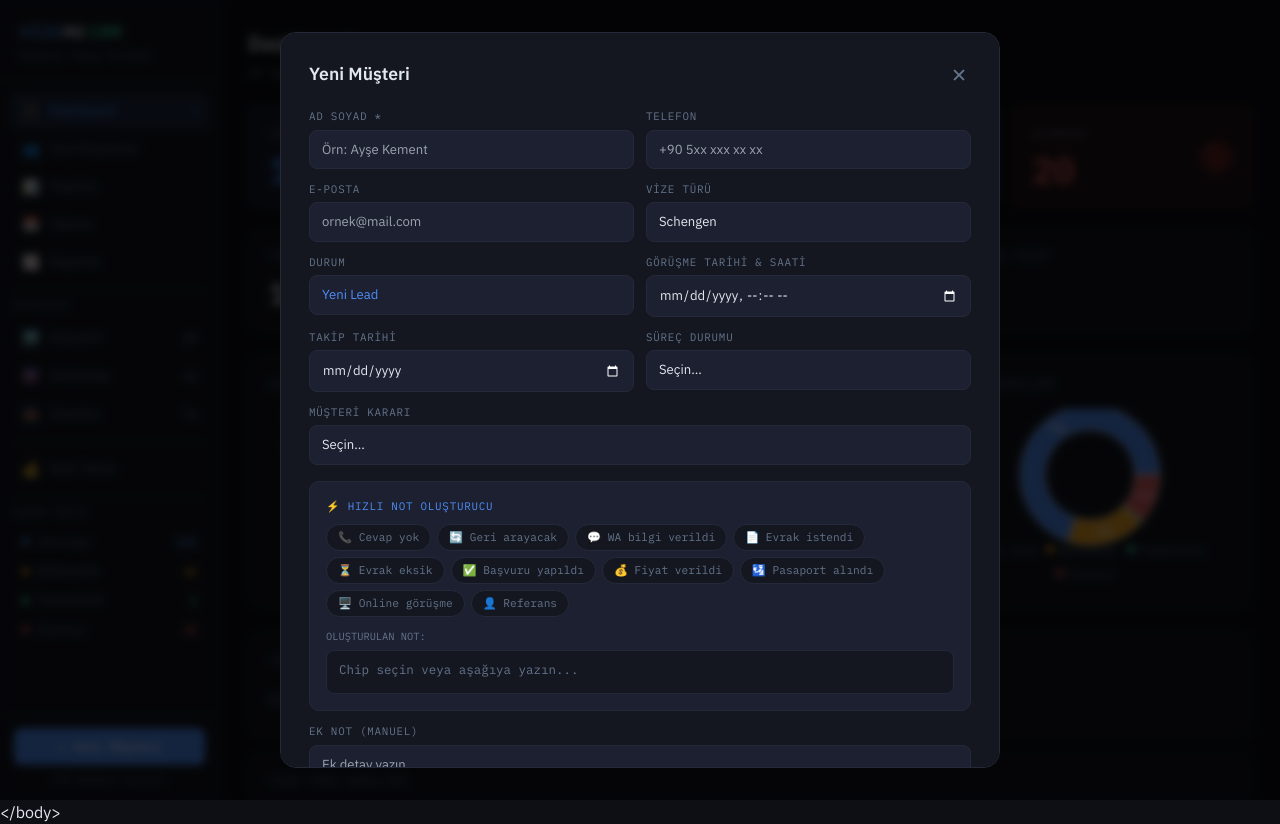
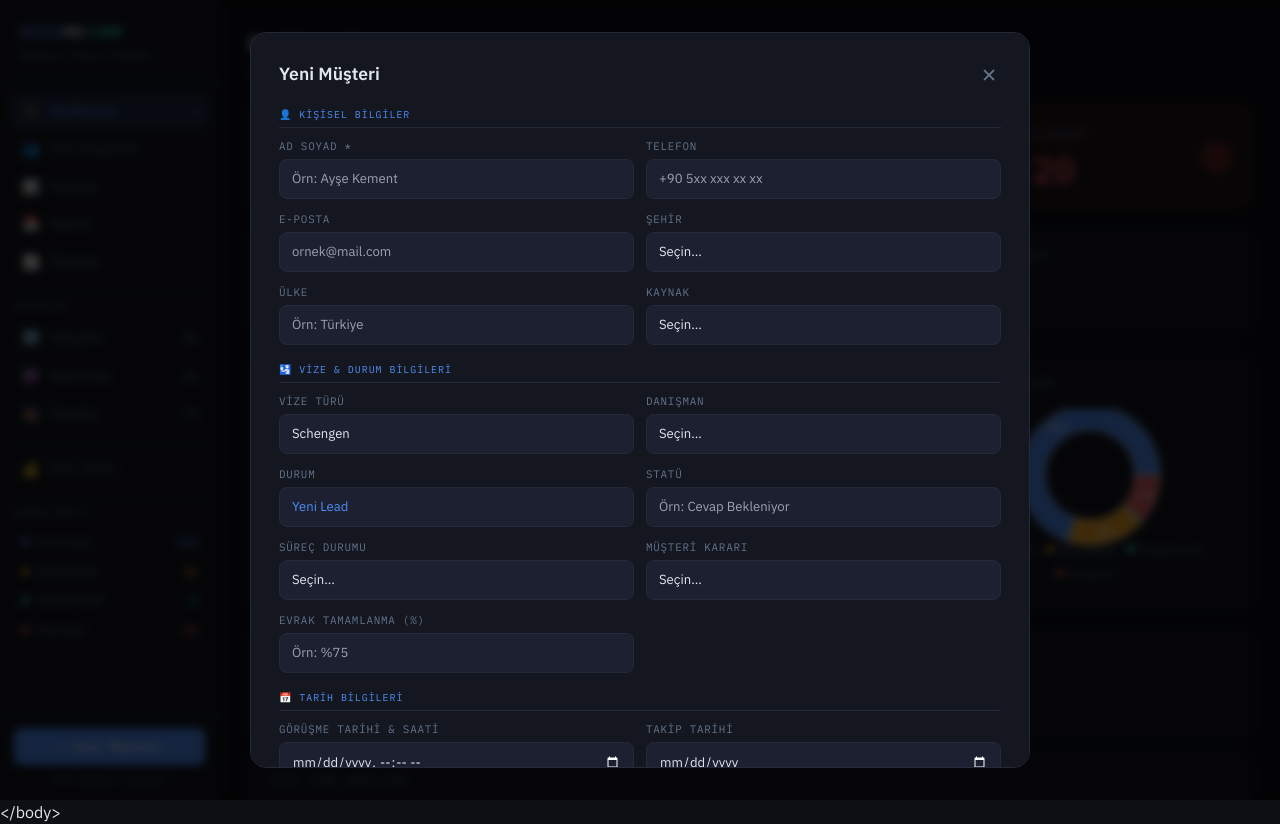
Before and after one commit to erayvizemo/vizemocrm, a React (Vite) app: page / in a window 1280 px wide. Both pictures are taken after a click on the button "+ Yeni Müşteri". Built offline with nearby package versions, Linux system fonts and the light colour scheme.

Commit message:
feat: Musteri karti ve tablo hizalandi - tum alanlar duzenlenebilir

```diff
--- a/src/components/CustomerModal.tsx
+++ b/src/components/CustomerModal.tsx
@@ -2,6 +2,10 @@ import { useState, useEffect } from 'react';
 import { useApp } from '../context/AppContext';
 import { Customer, VISA_TYPES, STATUS_TYPES, PROCESS_TYPES, DECISION_TYPES, QUICK_CHIPS } from '../types';
 import { getStatusColor, getStatusBg } from '../utils/helpers';
+
+const DANISMAN_LIST = ['Eray', 'Dilara', 'Selin', 'Merve', 'Ali', 'Diğer'];
+const SEHIR_LIST = ['Eskişehir', 'Gaziantep', 'İstanbul', 'Ankara', 'Diğer'];
+const KAYNAK_LIST = ['Instagram', 'Referans', 'Web Site', 'Yüz Yüze', 'WhatsApp', 'Diğer'];
 
 const inputStyle: React.CSSProperties = {
   background: 'var(--surface2)',
@@ -45,6 +49,7 @@ export default function CustomerModal() {
   const [form, setForm] = useState({
     ad: '', telefon: '', email: '', vize: 'Schengen',
     durum: 'Yeni Lead' as Customer['durum'],
+    danisman: '', sehir: '', statu: '', kaynak: '', ulke: '', evrakPct: '',
     gorusme: '', takip: '', surec: '', karar: '', not: '',
   });
   const [activeChips, setActiveChips] = useState<string[]>([]);
@@ -57,12 +62,19 @@ export default function CustomerModal() {
     if (customer) {
       setForm({
         ad: customer.ad, telefon: customer.telefon, email: customer.email,
-        vize: customer.vize, durum: customer.durum, gorusme: customer.gorusme,
-        takip: customer.takip, surec: customer.surec, karar: customer.karar,
-        not: customer.not,
+        vize: customer.vize, durum: customer.durum,
+        danisman: customer.danisman ?? '', sehir: customer.sehir ?? '',
+        statu: customer.statu ?? '', kaynak: customer.kaynak ?? '',
+        ulke: customer.ulke ?? '', evrakPct: customer.evrakPct ?? '',
+        gorusme: customer.gorusme, takip: customer.takip,
+        surec: customer.surec, karar: customer.karar, not: customer.not,
       });
     } else {
-      setForm({ ad: '', telefon: '', email: '', vize: 'Schengen', durum: 'Yeni Lead', gorusme: '', takip: '', surec: '', karar: '', not: '' });
+      setForm({
+        ad: '', telefon: '', email: '', vize: 'Schengen', durum: 'Yeni Lead',
+        danisman: '', sehir: '', statu: '', kaynak: '', ulke: '', evrakPct: '',
+        gorusme: '', takip: '', surec: '', karar: '', not: '',
+      });
     }
   }, [isOpen, customerId]);
 
@@ -95,7 +107,6 @@ export default function CustomerModal() {
       if (finalNote && finalNote !== customer.not) {
         log.push({ timestamp: nowStr, text: finalNote });
       }
-      // Log status change
       if (form.durum !== customer.durum) {
         log.push({ timestamp: nowStr, text: `Durum değişti: ${customer.durum} → ${form.durum}` });
       }
@@ -126,7 +137,7 @@ export default function CustomerModal() {
         background: 'var(--surface)',
         border: '1px solid var(--border)',
         borderRadius: 16,
-        width: 720,
+        width: 780,
         maxWidth: '96vw',
         maxHeight: '92vh',
         overflowY: 'auto',
@@ -236,7 +247,11 @@ export default function CustomerModal() {
         {/* Info tab */}
         {activeTab === 'info' && (
           <>
-            {/* Form grid */}
+            {/* Section: Kişisel Bilgiler */}
+            <div style={{ marginBottom: 18 }}>
+              <div style={{ fontSize: '0.62rem', fontFamily: "'IBM Plex Mono', monospace", textTransform: 'uppercase', letterSpacing: '0.1em', color: 'var(--accent)', marginBottom: 10, paddingBottom: 4, borderBottom: '1px solid var(--border)' }}>
+                👤 Kişisel Bilgiler
+              </div>
               <div style={{ display: 'grid', gridTemplateColumns: '1fr 1fr', gap: 12 }}>
                 <FormField label="Ad Soyad *">
                   <input
@@ -271,6 +286,50 @@ export default function CustomerModal() {
                     onBlur={e => (e.target.style.borderColor = 'var(--border)')}
                   />
                 </FormField>
+                <FormField label="Şehir">
+                  <select
+                    value={form.sehir}
+                    onChange={e => setForm(p => ({ ...p, sehir: e.target.value }))}
+                    style={inputStyle}
+                    onFocus={e => (e.target.style.borderColor = 'var(--accent)')}
+                    onBlur={e => (e.target.style.borderColor = 'var(--border)')}
+                  >
+                    <option value="">Seçin...</option>
+                    {SEHIR_LIST.map(s => <option key={s}>{s}</option>)}
+                  </select>
+                </FormField>
+                <FormField label="Ülke">
+                  <input
+                    type="text"
+                    value={form.ulke}
+                    onChange={e => setForm(p => ({ ...p, ulke: e.target.value }))}
+                    placeholder="Örn: Türkiye"
+                    style={inputStyle}
+                    onFocus={e => (e.target.style.borderColor = 'var(--accent)')}
+                    onBlur={e => (e.target.style.borderColor = 'var(--border)')}
+                  />
+                </FormField>
+                <FormField label="Kaynak">
+                  <select
+                    value={form.kaynak}
+                    onChange={e => setForm(p => ({ ...p, kaynak: e.target.value }))}
+                    style={inputStyle}
+                    onFocus={e => (e.target.style.borderColor = 'var(--accent)')}
+                    onBlur={e => (e.target.style.borderColor = 'var(--border)')}
+                  >
+                    <option value="">Seçin...</option>
+                    {KAYNAK_LIST.map(k => <option key={k}>{k}</option>)}
+                  </select>
+                </FormField>
+              </div>
+            </div>
+
+            {/* Section: Vize & Durum */}
+            <div style={{ marginBottom: 18 }}>
+              <div style={{ fontSize: '0.62rem', fontFamily: "'IBM Plex Mono', monospace", textTransform: 'uppercase', letterSpacing: '0.1em', color: 'var(--accent)', marginBottom: 10, paddingBottom: 4, borderBottom: '1px solid var(--border)' }}>
+                🛂 Vize & Durum Bilgileri
+              </div>
+              <div style={{ display: 'grid', gridTemplateColumns: '1fr 1fr', gap: 12 }}>
                 <FormField label="Vize Türü">
                   <select
                     value={form.vize}
@@ -280,6 +339,18 @@ export default function CustomerModal() {
                     onBlur={e => (e.target.style.borderColor = 'var(--border)')}
                   >
                     {VISA_TYPES.map(v => <option key={v}>{v}</option>)}
+                  </select>
+                </FormField>
+                <FormField label="Danışman">
+                  <select
+                    value={form.danisman}
+                    onChange={e => setForm(p => ({ ...p, danisman: e.target.value }))}
+                    style={inputStyle}
+                    onFocus={e => (e.target.style.borderColor = 'var(--accent)')}
+                    onBlur={e => (e.target.style.borderColor = 'var(--border)')}
+                  >
+                    <option value="">Seçin...</option>
+                    {DANISMAN_LIST.map(d => <option key={d}>{d}</option>)}
                   </select>
                 </FormField>
                 <FormField label="Durum">
@@ -293,6 +364,61 @@ export default function CustomerModal() {
                     {STATUS_TYPES.map(s => <option key={s} style={{ color: 'var(--text)' }}>{s}</option>)}
                   </select>
                 </FormField>
+                <FormField label="Statü">
+                  <input
+                    type="text"
+                    value={form.statu}
+                    onChange={e => setForm(p => ({ ...p, statu: e.target.value }))}
+                    placeholder="Örn: Cevap Bekleniyor"
+                    style={inputStyle}
+                    onFocus={e => (e.target.style.borderColor = 'var(--accent)')}
+                    onBlur={e => (e.target.style.borderColor = 'var(--border)')}
+                  />
+                </FormField>
+                <FormField label="Süreç Durumu">
+                  <select
+                    value={form.surec}
+                    onChange={e => setForm(p => ({ ...p, surec: e.target.value }))}
+                    style={inputStyle}
+                    onFocus={e => (e.target.style.borderColor = 'var(--accent)')}
+                    onBlur={e => (e.target.style.borderColor = 'var(--border)')}
+                  >
+                    <option value="">Seçin...</option>
+                    {PROCESS_TYPES.map(p => <option key={p}>{p}</option>)}
+                  </select>
+                </FormField>
+                <FormField label="Müşteri Kararı">
+                  <select
+                    value={form.karar}
+                    onChange={e => setForm(p => ({ ...p, karar: e.target.value }))}
+                    style={inputStyle}
+                    onFocus={e => (e.target.style.borderColor = 'var(--accent)')}
+                    onBlur={e => (e.target.style.borderColor = 'var(--border)')}
+                  >
+                    <option value="">Seçin...</option>
+                    {DECISION_TYPES.map(d => <option key={d}>{d}</option>)}
+                  </select>
+                </FormField>
+                <FormField label="Evrak Tamamlanma (%)">
+                  <input
+                    type="text"
+                    value={form.evrakPct}
+                    onChange={e => setForm(p => ({ ...p, evrakPct: e.target.value }))}
+                    placeholder="Örn: %75"
+                    style={inputStyle}
+                    onFocus={e => (e.target.style.borderColor = 'var(--accent)')}
+                    onBlur={e => (e.target.style.borderColor = 'var(--border)')}
+                  />
+                </FormField>
+              </div>
+            </div>
+
+            {/* Section: Tarihler */}
+            <div style={{ marginBottom: 18 }}>
+              <div style={{ fontSize: '0.62rem', fontFamily: "'IBM Plex Mono', monospace", textTransform: 'uppercase', letterSpacing: '0.1em', color: 'var(--accent)', marginBottom: 10, paddingBottom: 4, borderBottom: '1px solid var(--border)' }}>
+                📅 Tarih Bilgileri
+              </div>
+              <div style={{ display: 'grid', gridTemplateColumns: '1fr 1fr', gap: 12 }}>
                 <FormField label="Görüşme Tarihi & Saati">
                   <input
                     type="datetime-local"
@@ -313,31 +439,6 @@ export default function CustomerModal() {
                     onBlur={e => (e.target.style.borderColor = 'var(--border)')}
                   />
                 </FormField>
-              <FormField label="Süreç Durumu">
-                <select
-                  value={form.surec}
-                  onChange={e => setForm(p => ({ ...p, surec: e.target.value }))}
-                  style={inputStyle}
-                  onFocus={e => (e.target.style.borderColor = 'var(--accent)')}
-                  onBlur={e => (e.target.style.borderColor = 'var(--border)')}
-                >
-                  <option value="">Seçin...</option>
-                  {PROCESS_TYPES.map(p => <option key={p}>{p}</option>)}
-                </select>
-              </FormField>
-              <div style={{ gridColumn: '1 / -1' }}>
-                <FormField label="Müşteri Kararı">
-                  <select
-                    value={form.karar}
-                    onChange={e => setForm(p => ({ ...p, karar: e.target.value }))}
-                    style={inputStyle}
-                    onFocus={e => (e.target.style.borderColor = 'var(--accent)')}
-                    onBlur={e => (e.target.style.borderColor = 'var(--border)')}
-                  >
-                    <option value="">Seçin...</option>
-                    {DECISION_TYPES.map(d => <option key={d}>{d}</option>)}
-                  </select>
-                </FormField>
               </div>
             </div>
 
@@ -347,7 +448,7 @@ export default function CustomerModal() {
               border: '1px solid var(--border)',
               borderRadius: 10,
               padding: 16,
-              marginTop: 16,
+              marginTop: 4,
             }}>
               <div style={{ fontSize: '0.68rem', fontFamily: "'IBM Plex Mono', monospace", textTransform: 'uppercase', letterSpacing: '0.07em', color: 'var(--accent)', marginBottom: 10 }}>
                 ⚡ Hızlı Not Oluşturucu
--- a/src/components/Customers.tsx
+++ b/src/components/Customers.tsx
@@ -3,7 +3,7 @@ import { useApp } from '../context/AppContext';
 import { StatusType, VISA_TYPES, STATUS_TYPES } from '../types';
 import { getStatusColor, getStatusBg, getStatusBorder, getStatusRowClass, formatDateTime, getDaysUntil, exportToCSV } from '../utils/helpers';
 
-type SortKey = 'ad' | 'durum' | 'vize' | 'takip' | 'gorusme' | 'surec';
+type SortKey = 'ad' | 'durum' | 'vize' | 'takip' | 'gorusme' | 'surec' | 'danisman' | 'sehir' | 'statu';
 
 function Badge({ color, bg, border, children }: { color: string; bg: string; border: string; children: React.ReactNode }) {
   return (
@@ -37,7 +37,9 @@ export default function Customers() {
         || c.ad.toLowerCase().includes(q)
         || c.telefon.includes(q)
         || c.email.toLowerCase().includes(q)
-        || c.not.toLowerCase().includes(q);
+        || c.not.toLowerCase().includes(q)
+        || (c.danisman ?? '').toLowerCase().includes(q)
+        || (c.sehir ?? '').toLowerCase().includes(q);
       const matchDurum = !filterDurum || c.durum === filterDurum;
       const matchVize = !filterVize || c.vize === filterVize;
       return matchSearch && matchDurum && matchVize;
@@ -51,6 +53,9 @@ export default function Customers() {
       else if (sortKey === 'takip') { va = a.takip; vb = b.takip; }
       else if (sortKey === 'gorusme') { va = a.gorusme; vb = b.gorusme; }
       else if (sortKey === 'surec') { va = a.surec; vb = b.surec; }
+      else if (sortKey === 'danisman') { va = a.danisman ?? ''; vb = b.danisman ?? ''; }
+      else if (sortKey === 'sehir') { va = a.sehir ?? ''; vb = b.sehir ?? ''; }
+      else if (sortKey === 'statu') { va = a.statu ?? ''; vb = b.statu ?? ''; }
       return sortAsc ? va.localeCompare(vb) : vb.localeCompare(va);
     });
 
@@ -197,17 +202,15 @@ export default function Customers() {
 
       {/* Table */}
       <div style={{ flex: 1, overflowY: 'auto', overflowX: 'auto', background: 'var(--bg)' }}>
-        <table style={{ width: '100%', borderCollapse: 'collapse', fontSize: '0.8rem', minWidth: 1050 }}>
+        <table style={{ width: '100%', borderCollapse: 'collapse', fontSize: '0.8rem', minWidth: 1200 }}>
           <thead>
             <tr>
               <th style={thStyle('ad')} onClick={() => handleSort('ad')}>Ad Soyad<SortIcon col="ad" /></th>
               <th style={{ ...thStyle('ad'), cursor: 'default' }}>Telefon</th>
-              <th style={thStyle('vize')} onClick={() => handleSort('vize')}>Vize Türü<SortIcon col="vize" /></th>
+              <th style={thStyle('vize')} onClick={() => handleSort('vize')}>Vize<SortIcon col="vize" /></th>
+              <th style={thStyle('danisman')} onClick={() => handleSort('danisman')}>Danışman<SortIcon col="danisman" /></th>
               <th style={thStyle('durum')} onClick={() => handleSort('durum')}>Durum<SortIcon col="durum" /></th>
-              <th style={thStyle('gorusme')} onClick={() => handleSort('gorusme')}>Görüşme<SortIcon col="gorusme" /></th>
-              <th style={thStyle('takip')} onClick={() => handleSort('takip')}>Takip Tarihi<SortIcon col="takip" /></th>
-              <th style={thStyle('surec')} onClick={() => handleSort('surec')}>Süreç<SortIcon col="surec" /></th>
-              <th style={{ ...thStyle('ad'), cursor: 'default' }}>Karar</th>
+              <th style={thStyle('statu')} onClick={() => handleSort('statu')}>Statü<SortIcon col="statu" /></th>
               <th style={{ ...thStyle('ad'), cursor: 'default' }}>Not</th>
               <th style={{ ...thStyle('ad'), cursor: 'default', textAlign: 'right' }}>İşlem</th>
             </tr>
@@ -215,16 +218,12 @@ export default function Customers() {
           <tbody>
             {filtered.length === 0 ? (
               <tr>
-                <td colSpan={10} style={{ textAlign: 'center', padding: '40px', color: 'var(--muted)', fontSize: '0.85rem' }}>
+                <td colSpan={8} style={{ textAlign: 'center', padding: '40px', color: 'var(--muted)', fontSize: '0.85rem' }}>
                   Kayıt bulunamadı.
                 </td>
               </tr>
             ) : (
               filtered.map(c => {
-                const days = c.takip ? getDaysUntil(c.takip) : null;
-                const takipColor = days === null ? 'var(--muted)' : days < 0 ? 'var(--danger)' : days === 0 ? 'var(--danger)' : days === 1 ? 'var(--warn)' : 'var(--accent2)';
-                const takipText = days === null ? '—' : days < 0 ? `⚠ ${c.takip.substring(0, 10).split('-').reverse().join('.')}` : days === 0 ? '🔴 BUGÜN' : days === 1 ? '🟡 YARIN' : c.takip.substring(0, 10).split('-').reverse().join('.');
-
                 return (
                   <tr
                     key={c.id}
@@ -244,32 +243,25 @@ export default function Customers() {
                         : <span style={{ color: 'var(--muted)' }}>—</span>
                       }
                     </td>
+                    <td style={{ padding: '9px 10px', fontSize: '0.75rem', color: 'var(--muted)', fontFamily: "'IBM Plex Mono', monospace" }}>
+                      {c.danisman || '—'}
+                    </td>
                     <td style={{ padding: '9px 10px' }}>
                       <Badge color={getStatusColor(c.durum)} bg={getStatusBg(c.durum)} border={getStatusBorder(c.durum)}>
                         {c.durum}
                       </Badge>
                     </td>
-                    <td style={{ padding: '9px 10px', fontSize: '0.72rem', color: 'var(--muted)', whiteSpace: 'nowrap' }}>
-                      {c.gorusme ? formatDateTime(c.gorusme) : '—'}
+                    <td style={{ padding: '9px 10px', fontSize: '0.72rem', color: 'var(--muted)', fontFamily: "'IBM Plex Mono', monospace" }}>
+                      {c.statu || '—'}
                     </td>
-                    <td style={{ padding: '9px 10px', fontFamily: "'IBM Plex Mono', monospace", fontSize: '0.72rem', color: takipColor, whiteSpace: 'nowrap', fontWeight: days !== null && days <= 1 ? 600 : 400 }}>
-                      {takipText}
-                    </td>
-                    <td style={{ padding: '9px 10px' }}>
-                      {c.surec
-                        ? <Badge color="var(--muted)" bg="rgba(100,116,139,0.15)" border="rgba(100,116,139,0.3)">{c.surec}</Badge>
-                        : <span style={{ color: 'var(--muted)' }}>—</span>
-                      }
-                    </td>
-                    <td style={{ padding: '9px 10px', fontSize: '0.75rem', color: 'var(--muted)' }}>{c.karar || '—'}</td>
-                    <td style={{ padding: '9px 10px', maxWidth: 180 }}>
+                    <td style={{ padding: '9px 10px', maxWidth: 220 }}>
                       <div style={{
                         color: 'var(--muted)',
                         fontSize: '0.72rem',
                         whiteSpace: 'nowrap',
                         overflow: 'hidden',
                         textOverflow: 'ellipsis',
-                        maxWidth: 180,
+                        maxWidth: 220,
                       }}>{c.not || ''}</div>
                     </td>
                     <td style={{ padding: '9px 10px', textAlign: 'right', whiteSpace: 'nowrap' }} onClick={e => e.stopPropagation()}>
```
Lines whose indentation alone changed are shown as unchanged.
